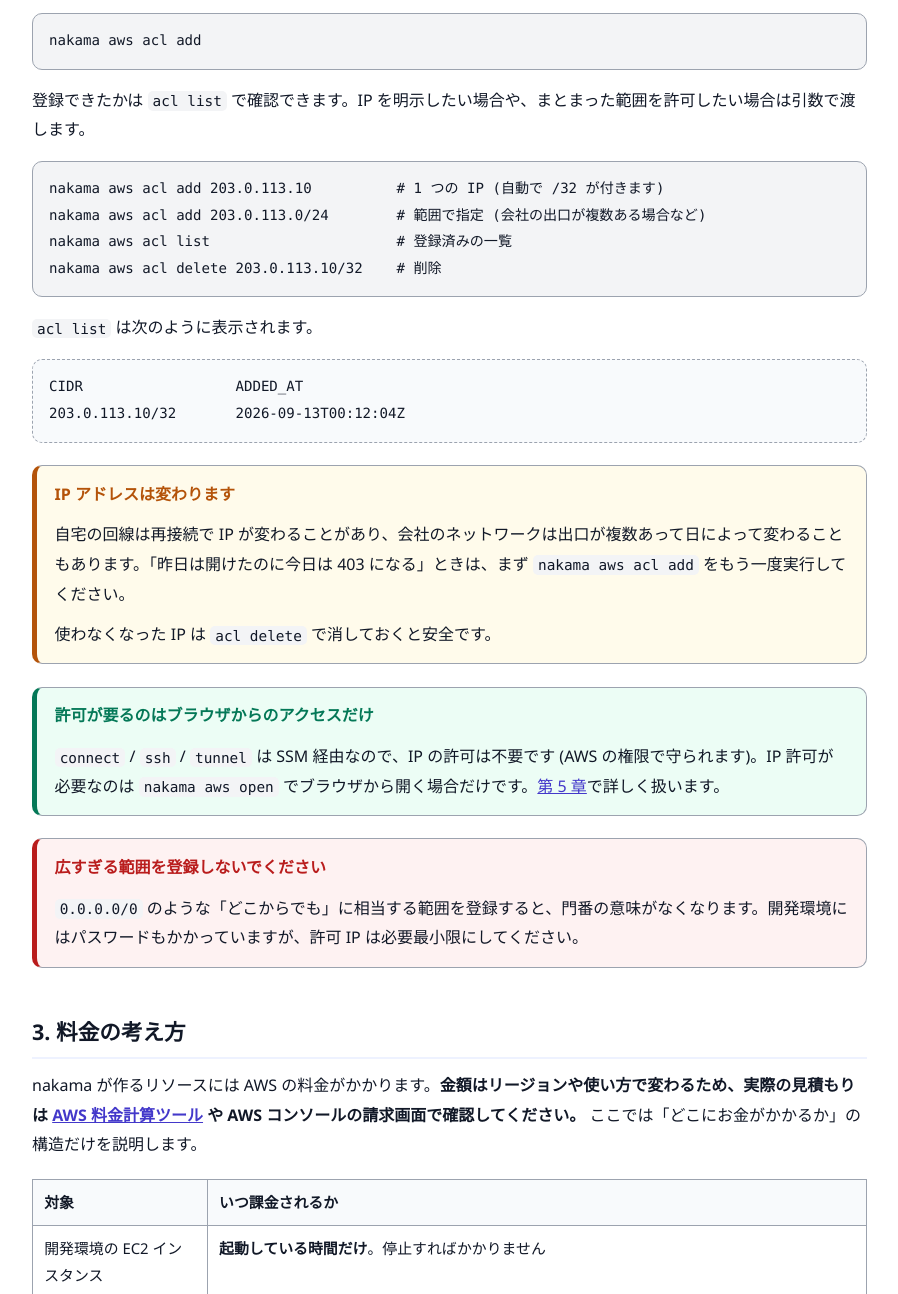
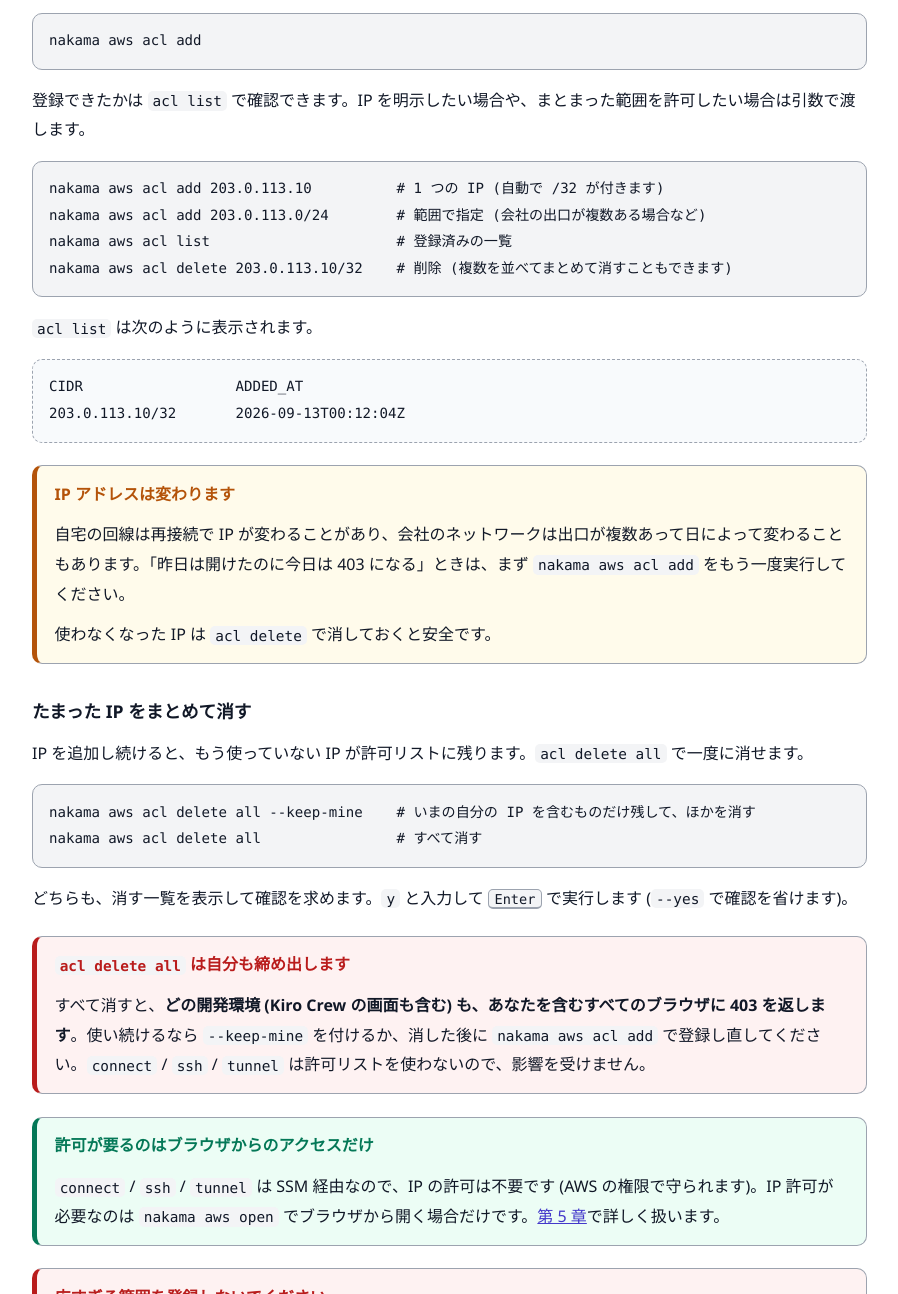
Before and after one commit to ukaji3/nakama, a plain HTML site: page docs/tutorial/03-init.html in a window 1280 px wide. Shown: the part 2080-3374 px from the top of the page, without its empty margins (343-1241 px from the left). Drawn offline with Linux system fonts and the light colour scheme.

Commit message:
docs: acl delete with several entries and acl delete all
Requirements (command table, arguments, an acceptance criterion),
design section 8.21, tutorial chapter 3 (clearing the allowlist, with
a warning that delete all locks you out too) and chapter 8, and the
tutorial checker's flag table.

Closes #99

```diff
--- a/docs/tutorial/03-init.html
+++ b/docs/tutorial/03-init.html
@@ -95,7 +95,7 @@
 <pre><code>nakama aws acl add 203.0.113.10          # 1 つの IP (自動で /32 が付きます)
 nakama aws acl add 203.0.113.0/24        # 範囲で指定 (会社の出口が複数ある場合など)
 nakama aws acl list                      # 登録済みの一覧
-nakama aws acl delete 203.0.113.10/32    # 削除</code></pre>
+nakama aws acl delete 203.0.113.10/32    # 削除 (複数を並べてまとめて消すこともできます)</code></pre>
 
 <p><code>acl list</code> は次のように表示されます。</p>
 <pre class="output"><code>CIDR                  ADDED_AT
@@ -105,6 +105,17 @@
   <span class="title">IP アドレスは変わります</span>
   <p>自宅の回線は再接続で IP が変わることがあり、会社のネットワークは出口が複数あって日によって変わることもあります。「昨日は開けたのに今日は 403 になる」ときは、まず <code>nakama aws acl add</code> をもう一度実行してください。</p>
   <p>使わなくなった IP は <code>acl delete</code> で消しておくと安全です。</p>
+</div>
+
+<h3 id="acl-cleanup">たまった IP をまとめて消す</h3>
+<p>IP を追加し続けると、もう使っていない IP が許可リストに残ります。<code>acl delete all</code> で一度に消せます。</p>
+<pre><code>nakama aws acl delete all --keep-mine    # いまの自分の IP を含むものだけ残して、ほかを消す
+nakama aws acl delete all                # すべて消す</code></pre>
+<p>どちらも、消す一覧を表示して確認を求めます。<code>y</code> と入力して <kbd>Enter</kbd> で実行します (<code>--yes</code> で確認を省けます)。</p>
+
+<div class="callout danger" role="note">
+  <span class="title"><code>acl delete all</code> は自分も締め出します</span>
+  <p>すべて消すと、<strong>どの開発環境 (Kiro Crew の画面も含む) も、あなたを含むすべてのブラウザに 403 を返します</strong>。使い続けるなら <code>--keep-mine</code> を付けるか、消した後に <code>nakama aws acl add</code> で登録し直してください。<code>connect</code> / <code>ssh</code> / <code>tunnel</code> は許可リストを使わないので、影響を受けません。</p>
 </div>
 
 <div class="callout tip" role="note">
```
Also changed, not shown: docs/tutorial/08-reference.html (+2 -1 lines), 3 other files.
